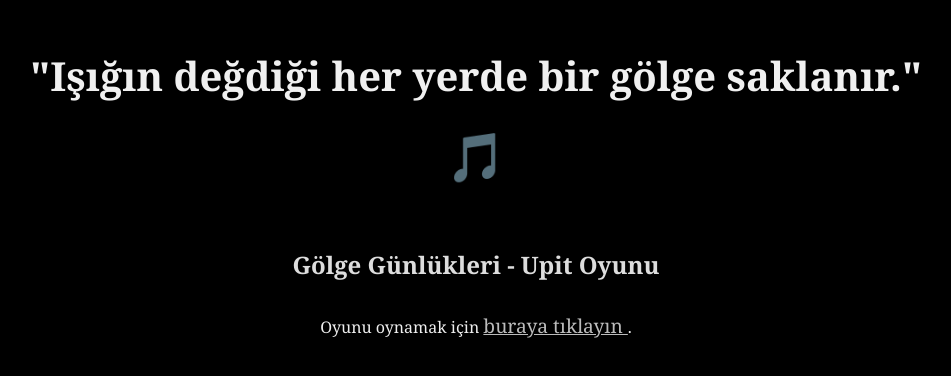
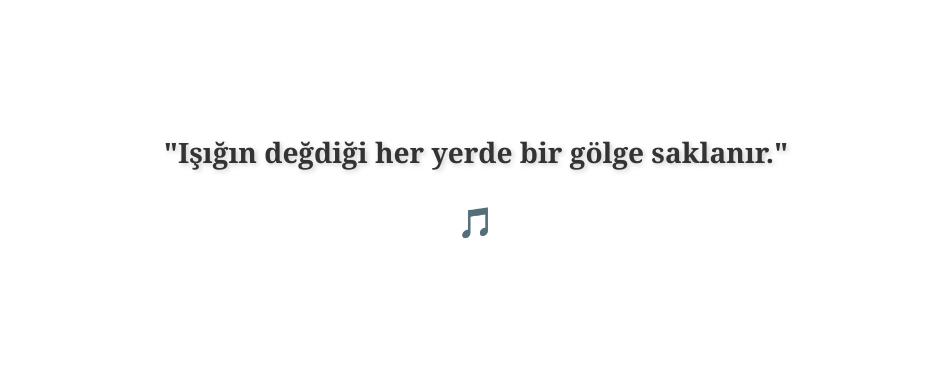
Before and after one commit to HarunYahyatr/golge-gunlukleri, a plain HTML site: page index.html in a window 1280 px wide. Shown: the part 232-608 px from the top of the page, without its empty margins (164-1115 px from the left). Drawn offline with Linux system fonts and the light colour scheme.

Commit message:
Update index.html

```diff
--- a/index.html
+++ b/index.html
@@ -4,117 +4,46 @@
   <meta charset="UTF-8" />
   <title>Gölge Günlükleri</title>
   <style>
-    /* Sayfa ve font ayarları */
-    body, html {
-      margin: 0; padding: 0;
-      height: 100%;
+    body {
+      background-color: #fff;
       font-family: 'Georgia', serif;
-      color: #eee;
-      overflow-x: hidden;
-      position: relative;
-      background: #000;
-    }
-
-    /* Hareketli arka plan için animasyonlu çizgiler */
-    .background {
-      position: fixed;
-      top: 0; left: 0;
-      width: 100%; height: 100%;
-      overflow: hidden;
-      z-index: -1;
-      background: repeating-linear-gradient(
-        45deg,
-        #fff 0,
-        #fff 2px,
-        #000 2px,
-        #000 5px
-      );
-      animation: slide 10s linear infinite;
-      opacity: 0.15;
-    }
-
-    @keyframes slide {
-      0% { background-position: 0 0; }
-      100% { background-position: 1000px 1000px; }
-    }
-
-    /* İçerik container */
-    .container {
-      position: relative;
-      z-index: 1;
-      min-height: 100vh;
       display: flex;
       flex-direction: column;
+      justify-content: center;
       align-items: center;
-      justify-content: center;
+      height: 100vh;
+      margin: 0;
+      text-align: center;
       padding: 20px;
-      text-align: center;
     }
 
     h1 {
-      font-size: 2.5rem;
-      margin-bottom: 20px;
-      text-shadow: 2px 2px 6px #000;
-      color: #f0f0f0;
+      font-size: 28px;
+      color: #333;
+      margin-bottom: 30px;
+      text-shadow: 2px 2px 5px rgba(0,0,0,0.2);
     }
 
     .music-icon {
-      font-size: 3rem;
+      font-size: 30px;
       cursor: pointer;
-      color: #ccc;
+      color: #666;
       transition: color 0.3s, transform 0.3s;
       user-select: none;
-      margin-bottom: 40px;
-    }
-    .music-icon:hover {
-      color: #fff;
-      transform: scale(1.3);
+      margin-bottom: 20px;
     }
 
-    h2 {
-      margin-bottom: 15px;
-      color: #ddd;
-      text-shadow: 1px 1px 4px #000;
+    .music-icon:hover {
+      color: #000;
+      transform: scale(1.2);
     }
 
-    /* iframe responsive */
-    .game-frame {
-      position: relative;
-      width: 90%;
-      max-width: 800px;
-      padding-bottom: 56.25%;
-      height: 0;
-      margin: 0 auto 50px;
-      box-shadow: 0 0 15px rgba(255,255,255,0.3);
-      border-radius: 8px;
-      overflow: hidden;
-      background: #111;
-    }
-
-    .game-frame iframe {
-      position: absolute;
-      top: 0; left: 0;
-      width: 100%;
-      height: 100%;
-      border: none;
-    }
-
-    /* Link stili */
-    .game-link {
-      color: #bbb;
-      font-size: 1.2rem;
-      text-decoration: underline;
-      cursor: pointer;
-    }
-    .game-link:hover {
-      color: #fff;
+    audio {
+      display: none;
     }
   </style>
 </head>
 <body>
-  <div class="background"></div>
-
-  <div class="container">
   <h1>"Işığın değdiği her yerde bir gölge saklanır."</h1>
 
   <div class="music-icon" onclick="playMusic()">🎵</div>
@@ -124,30 +53,10 @@
     Tarayıcınız ses öğesini desteklemiyor.
   </audio>
 
-    <h2>Gölge Günlükleri - Upit Oyunu</h2>
-
-    <!--
-      İframe çalışmazsa linke yönlendirme yapacak
-      iframe'yi aktif etmek için yorum satırını kaldır, engelleniyorsa linki kullan
-    -->
-
-    <!--
-    <div class="game-frame">
-      <iframe src="https://upit.com/@harun_yahya/play/T8MRe62mg_" allowfullscreen></iframe>
-    </div>
-    -->
-
-    <p>Oyunu oynamak için
-      <a class="game-link" href="https://upit.com/@harun_yahya/play/T8MRe62mg_" target="_blank" rel="noopener noreferrer">
-        buraya tıklayın
-      </a>.
-    </p>
-  </div>
-
   <script>
     function playMusic() {
       const audio = document.getElementById("bg-music");
-      if(audio.paused) {
+      if (audio.paused) {
         audio.volume = 0.6;
         audio.play();
       } else {
```
Lines whose indentation alone changed are shown as unchanged.
